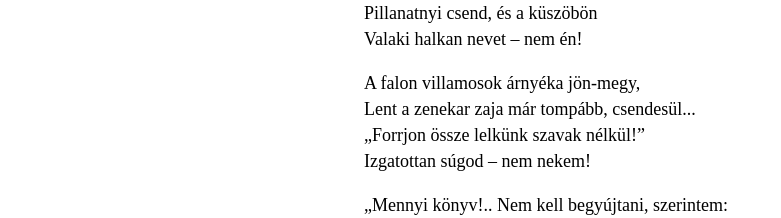
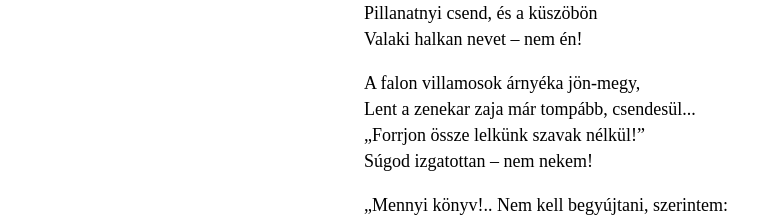
Before and after one commit to mlisztes/personal-site, a React (Vite) app: page /#/ in a window 1280 px wide. Shown: the part 484-702 px from the top of the page, without its empty margins (0-781 px from the left). Built offline with nearby package versions, Linux system fonts and the light colour scheme; a web font is replaced by a local one.

Commit message:
chore: add content

```diff
--- a/src/pages/Translations.jsx
+++ b/src/pages/Translations.jsx
@@ -27,7 +27,7 @@ const Translations = () => {
                 A falon villamosok árnyéka jön-megy,<br/>
                 Lent a zenekar zaja már tompább, csendesül...<br/>
                 „Forrjon össze lelkünk szavak nélkül!”<br/>
-                Izgatottan súgod – nem nekem!
+                Súgod izgatottan – nem nekem!
             </p>
             <p className='verse'>
                 „Mennyi könyv!.. Nem kell begyújtani, szerintem:<br/>
```
